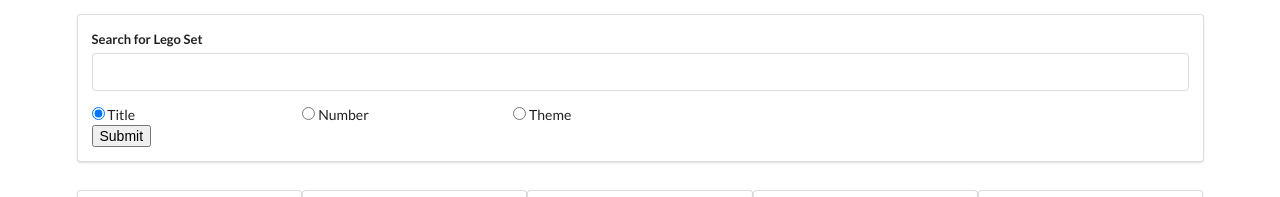
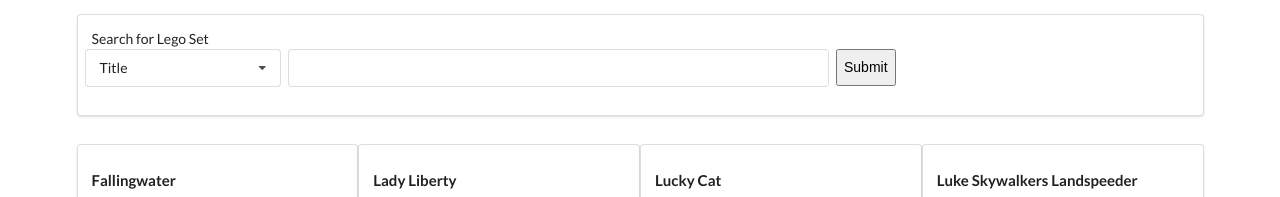
Before and after one commit to TheDoctorWhom/Lego-site, a React (Create React App) app: page / in a window 1280 px wide. Shown: the top 197 px of the page. Built offline with nearby package versions, Linux system fonts and the light colour scheme.

Commit message:
layout update

```diff
--- a/src/App.css
+++ b/src/App.css
@@ -8,6 +8,10 @@
 .App-logo {
   height: 40vmin;
   pointer-events: none;
+}
+
+.submit-btn {
+  display: inline-block;
 }
 
 @media (prefers-reduced-motion: no-preference) {
--- a/src/components/App.js
+++ b/src/components/App.js
@@ -1,3 +1,5 @@
+
+
 import React from 'react';
 import SearchBar from './SearchBar';
 import VideoList from './VideoList';
--- /dev/null
+++ b/src/components/Dropdown.js
@@ -0,0 +1,58 @@
+import React, { useState, useEffect, useRef } from 'react';
+
+
+const Dropdown = ({ label, options, selected, onSelectedChange }) => {
+  const[open, setOpen] = useState(false);
+  const ref = useRef();
+
+useEffect(() => {
+    const onBodyClick = (event) => {
+     if (ref.current && ref.current.contains(event.target)) {
+        return;
+      }
+
+      setOpen(false);
+    };
+
+    document.body.addEventListener('click', onBodyClick);
+
+    return () => {
+      document.body.removeEventListener('click', onBodyClick);
+    };
+  }, []);
+
+  const renderedOptions = options.map((option) => {
+    if (option.value === selected.value) {
+      return null;
+    }
+
+    return (
+      <div
+        key={option.value}
+        className="item"
+        onClick={()=> onSelectedChange(option)}
+      >
+        {option.label}
+      </div>
+      );
+  });
+
+
+
+  return (
+    <div ref = {ref} className="ui form">
+      <div className="field">
+        <label className="label">{ label }</label>
+        <div onClick={() => setOpen(!open)} className={`ui selection dropdown ${open ? 'visible active' : ''}`}>
+          <i className="dropdown icon"></i>
+          <div className="text">{selected.label}</div>
+          <div className={`menu ${open ? 'visible transition': ''}`}>
+            {renderedOptions}
+          </div>
+        </div>
+      </div>
+    </div>
+    );
+};
+
+export default Dropdown;
--- /dev/null
+++ b/src/components/SearchBar.css
@@ -0,0 +1,35 @@
+.submit-btn {
+ /* float: right;*/
+  height: 37px;
+  /*clear: fix;*/
+}
+.search-bar{
+  /*z-index: 1;*/
+  /*overflow: hidden;*/
+  /*padding-right: .5em;*/
+  /*width:50%;*/
+  /*float: center;*/
+
+}
+.search-bar-text{
+/*width: 10%;*/
+/*overflow: hidden;*/
+/*float: center;*/
+}
+.ui.form .field>.selection.dropdown {
+   margin-top: -4px;
+}
+
+.ui.selection.active.dropdown .menu {
+    /*border-color: #96c8da;
+    -webkit-box-shadow: 0 2px 3px 0 rgb(34 36 38 / 15%);
+    box-shadow: 0 2px 3px 0 rgb(34 36 38 / 15%);*/
+    /*overflow: scroll;*/
+    /*z-index: 9999;*/
+  /*overflow: visible !important;*/
+}
+.drop-down{
+  /*z-index: 9999;
+  overflow: visible !important;
+  clear: fix;*/
+}
--- a/src/components/SearchBar.js
+++ b/src/components/SearchBar.js
@@ -1,32 +1,62 @@
-import React, { useState }from 'react';
+import React, { useState } from 'react';
+import './SearchBar.css';
+import Dropdown from './Dropdown.js';
+
+    const options = [
+{
+  label: 'Title',
+  value: 'TITLE'
+},
+{
+  label: 'Number',
+  value: 'NUMBER'
+},
+{
+  label: 'Theme',
+  value: 'THEME'
+}
+];
+
 
 const SearchBar = ({ onFormSubmit }) => {
+
     const [term, setTerm] = useState('');
-  const [selectedOption, setSelectedOption] = useState('TITLE');
+    const [selectedOption, setSelectedOption] = useState(options[0]);
 
     const onSubmit = (event) => {
         event.preventDefault();
 
-    onFormSubmit(term, selectedOption);
+        onFormSubmit(term, selectedOption.value);
+        // console.log(selectedOption);
     };
 
     // const onValueChange = ( option ) =>{
     //   setSelectedOption(option);
     // };
 
+    return (
 
-  return (
         <div className="search-bar ui segment">
         <form onSubmit={onSubmit} className="ui form">
-          <div className="field">
         <label>Search for Lego Set</label>
+          <div className="two fields">
+            <Dropdown
+            className="ui field"
+            options={options}
+            selected={selectedOption}
+            onSelectedChange={setSelectedOption}
+          />
+            <div className="search-bar ui field">
               <input
+                className='search-bar-text'
                 type="text"
                 value={term}
                 onChange={(event) => setTerm(event.target.value)}
               />
             </div>
-          <div className="radiobuttongroup ui grid"> {/*start of radio buttons Option*/}
+            <input className="btn btn-default ui submit-btn" value ='Submit' type="submit" />
+          {/*<label>Submit</label>*/}
+                    {/*<div className="radiobuttongroup ui grid">
             <div className="radio three wide column">
             <label>
               <input
@@ -60,10 +90,8 @@
               &nbsp;Theme
             </label>
           </div>
-        </div> {/*end of options*/}
-        <button className="btn btn-default column" type="submit">
-          Submit
-        </button>
+        </div> */}
+        </div>
         </form>
       </div>
     );
--- a/src/components/VideoItem.js
+++ b/src/components/VideoItem.js
@@ -1,3 +1,4 @@
+
 import './VideoItem.css'
 import React from 'react';
 
@@ -5,11 +6,11 @@
 
   return (
 
-      <div className="ui column segment">
+      <div className="ui four wide column segment ">
         <h4 className="ui header">{video.TITLE}</h4>
         <p>{video.NUMBER}</p>
         <div className="ui image">
-          <img src={`https://img.bricklink.com/ItemImage/SN/0/${video.NUMBER}-1.png`} alt=''/>
+          <img src={`https://img.bricklink.com/ItemImage/SN/0/${video.NUMBER}-1.png`} alt={video.TITLE}/>
         </div>
       </div>
 
```
Lines whose indentation alone changed are shown as unchanged.
